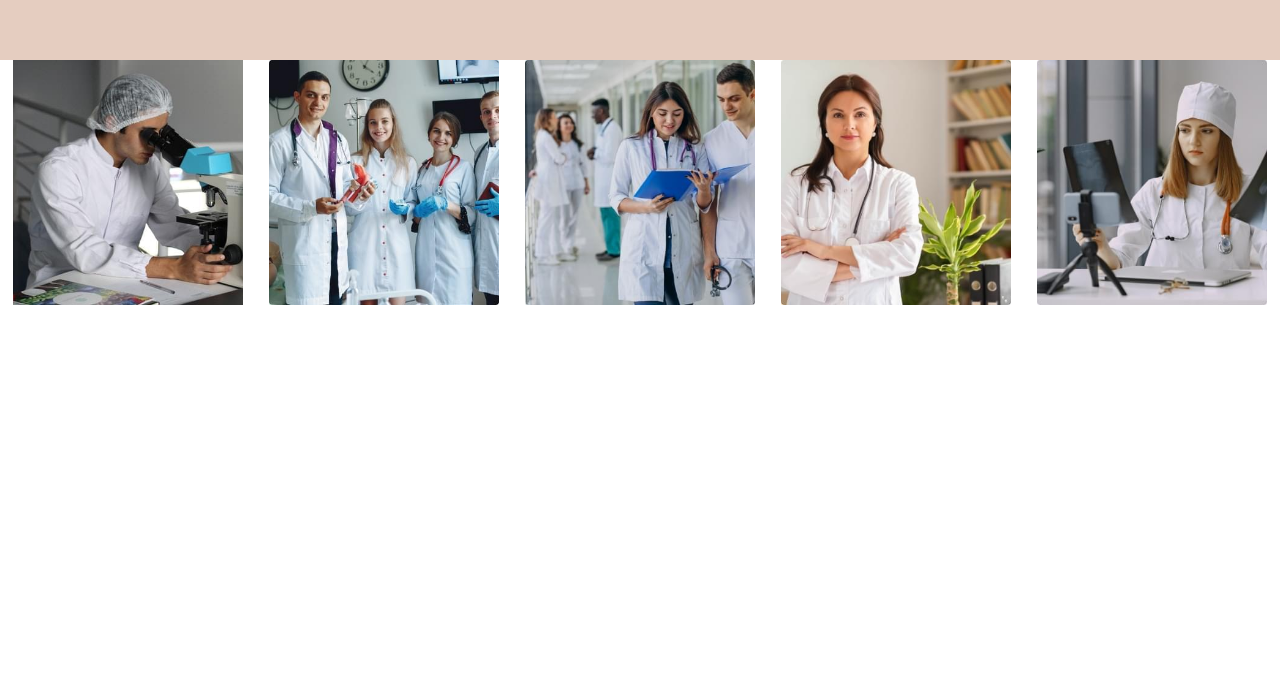
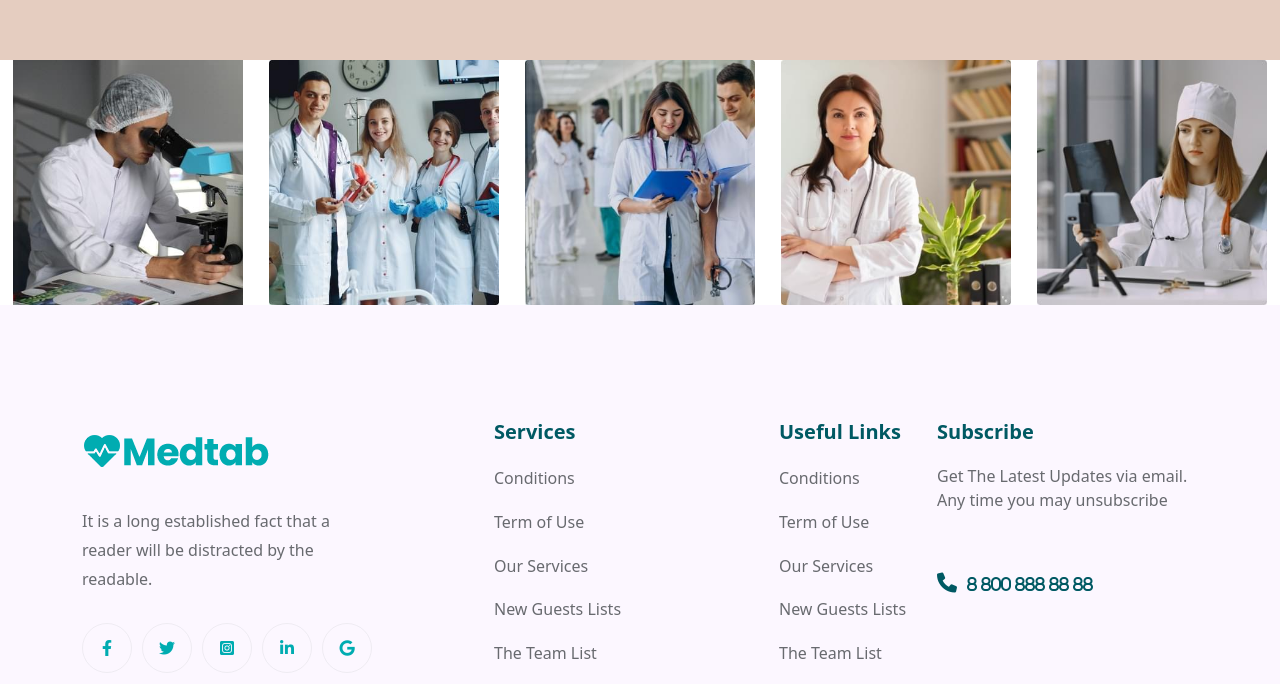
Before and after one commit to Magamed-Ali/Vaccination-against-the-virus, a React app: page / in a window 1280 px wide. Shown: the part 821-1505 px from the top of the page. Before the commit the page ends 1126 px from the top, so only its background shows below. Built offline with nearby package versions, Linux system fonts and the light colour scheme.

Commit message:
footer main part and  header main hover

```diff
--- /dev/null
+++ b/src/components/shared/footer/Footer.js
@@ -0,0 +1,60 @@
+import React from 'react';
+import logo from '../../../assets/images/logo.png'
+
+function Footer() {
+    return (
+        <div className="footer">
+            <div className="footer__datta-address"></div>
+            <div className="container breakpoints footer__datta-address__content">
+                <div className="row">
+                    <div className="col-lg-4  footer__datta-address__content__logo">
+                        <div className="logo-img"><img src={logo} alt=""/></div>
+                        <p>It is a long established fact that a
+                            <br/>
+                            reader will be distracted by the
+                            <br/>
+                            readable.</p>
+                        <div className="logo">
+                            <i className="fab fa-2x fa-facebook-f logo_i"></i>
+                            <i className="fab fa-2x fa-twitter"></i>
+                            <i className="fab fa-2x fa-instagram-square"></i>
+                            <i className="fab fa-2x fa-linkedin-in"></i>
+                            <i className="fab fa-2x fa-google"></i>
+                        </div>
+                    </div>
+
+                    <div className="col-md-3  footer__datta-address__content__ul">
+                        <ul>
+                            <h6>Services</h6>
+                            <li>Conditions</li>
+                            <li>Term of Use</li>
+                            <li>Our Services</li>
+                            <li>New Guests Lists</li>
+                            <li>The Team List</li>
+                        </ul>
+                    </div>
+                    <div className="col-md-2  footer__datta-address__content__ul">
+                        <ul>
+                            <h6>Useful Links</h6>
+                            <li>Conditions</li>
+                            <li>Term of Use</li>
+                            <li>Our Services</li>
+                            <li>New Guests Lists</li>
+                            <li>The Team List</li>
+                        </ul>
+                    </div>
+                    <div className="col-lg-3  footer__datta-address__content__ul">
+
+                        <h6>Subscribe</h6>
+                        <p>Get The Latest Updates via email.
+                            <br/>
+                            Any time you may unsubscribe</p>
+                        <i className="fas fa-phone"><span>8 800 888 88 88</span></i>
+                    </div>
+                </div>
+            </div>
+        </div>
+    );
+}
+
+export default Footer;
--- a/src/components/shared/header/Header.js
+++ b/src/components/shared/header/Header.js
@@ -3,6 +3,7 @@ import HeaderNav from "./HeaderNav";
 import Topbar from "./Topbar";
 import ContainerHead from "../container/ContainerHead";
 import PicturesLine from "../pictures-line/PicturesLine";
+import Footer from "../footer/Footer";
 
 function Header() {
     return (
@@ -11,6 +12,7 @@ function Header() {
             <HeaderNav/>
             <ContainerHead/>
             <PicturesLine/>
+            <Footer/>
         </div>
     );
 }
--- a/src/components/shared/pictures-line/PicturesLine.js
+++ b/src/components/shared/pictures-line/PicturesLine.js
@@ -8,9 +8,9 @@ import photo_5 from  "../../../assets/images/slide-img-4.jpg";
 
 function Footer() {
     return (
-        <div className=" footer">
-            <div className="footer__content">
-                <div className="footer__content__images">
+        <div className="pictures-line">
+            <div className="pictures-line__content">
+                <div className="pictures-line__content__images">
                     <div className="images"><img src={photo_1} alt="img" className="photo"/></div>
                     <div className="images"><img src={photo_2} alt="img" className="photo"/></div>
                     <div className="images"><img src={photo_3} alt="img" className="photo"/></div>
@@ -18,7 +18,7 @@ function Footer() {
                     <div className="images"><img src={photo_5 } alt="img" className="photo"/></div>
 
                 </div>
-                <div className="footer__bar"></div>
+                <div className="pictures-line__bar"></div>
             </div>
         </div>
     );
--- /dev/null
+++ b/src/styles/footer.scss
@@ -0,0 +1,94 @@
+
+.footer {
+  padding-top: 80px;
+  background: #fcf7ff;
+  color: $footer-color-text;
+
+  &__datta-address {
+
+    &__content {
+
+
+      &__logo {
+        padding-top: 35px;
+        .logo-img {
+          margin-bottom: 25px;
+        }
+
+        p {
+
+          font-size: 16px;
+          line-height: 1.8;
+        }
+      }
+
+      .logo {
+        margin-top: 30px;
+        display: flex;
+
+
+        i {
+          display: flex;
+          align-items: center;
+          justify-content: center;
+          width: 50px;
+          height: 50px;
+          color: $footer-logo-color;
+          font-size: 16px;
+          border: 1px solid rgba(169, 171, 171, 0.16);
+          border-radius: 50px;
+          transition: 0.3s;
+          margin-left: 10px;
+          cursor: pointer;
+
+          &:hover {
+            color: $white;
+            background-color: $footer-logo-color;
+
+          }
+        }
+
+        .logo_i {
+          margin-left: 0;
+        }
+      }
+      &__ul {
+        padding-top: 35px;
+      }
+      &__ul h6 {
+        list-style-type: none;
+        font-size: 20px;
+        margin-bottom: 20px;
+        color: $footer-h6;
+        font-weight: 600;
+      }
+      &__ul ul li {
+        list-style-type: none;
+        line-height: 1.8;
+        margin-top: 15px;
+        cursor: pointer;
+
+        &:hover {
+          color: $footer-logo-color;
+        }
+      }
+      &__ul i, span {
+        color: $footer-h6;
+        font-size: 20px;
+        margin-top: 45px;
+      }
+      &__ul span {
+        margin-left: 10px;
+        font-size: 16px;
+        transition: 0.3s;
+
+        &:hover {
+          font-size: 18px;
+          color: $footer-logo-color;
+          cursor: pointer;
+        }
+      }
+
+    }
+  }
+}
--- a/src/styles/header.scss
+++ b/src/styles/header.scss
@@ -1,5 +1,5 @@
 
-body{
+body {
   height: 100%;
 }
 
@@ -86,6 +86,12 @@ body{
       font-size: 14px;
       text-transform: uppercase;
       font-weight: 500;
+      transition: 0.3s;
+
+      &:hover {
+        cursor: pointer;
+        color: $footer-logo-color;
+      }
 
     }
 
@@ -123,14 +129,16 @@ body{
 
   &__header {
 
-    &__title{
+    &__title {
       padding: 70px 0 50px 0;
+
       h1 {
         font-size: 55px;
         font-weight: 500;
       }
 
     }
+
     &__btn {
       display: flex;
       justify-content: center;
@@ -147,6 +155,7 @@ body{
           color: $white;
         }
       }
+
       &__right .btn {
         background-color: $white;
         color: $black-text-btn;
--- a/src/styles/pictures-line.scss
+++ b/src/styles/pictures-line.scss
@@ -1,9 +1,8 @@
 
-.footer {
+.pictures-line {
   background: #fff;
 
   &__content {
-
 
     &__images {
 
--- a/src/styles/style.scss
+++ b/src/styles/style.scss
@@ -1,3 +1,4 @@
 @import "variables";
 @import "header";
 @import "pictures-line";
+@import "footer";
--- a/src/styles/variables.scss
+++ b/src/styles/variables.scss
@@ -2,6 +2,9 @@
 $white: #fff;
 $background: #005963;
 $black-text-btn: #1a1a1a;
+$footer-color-text: #686a6f;
+$footer-logo-color: #00acb1;
+$footer-h6: #005963;
 
 .d-flex {
   display: flex;
```
